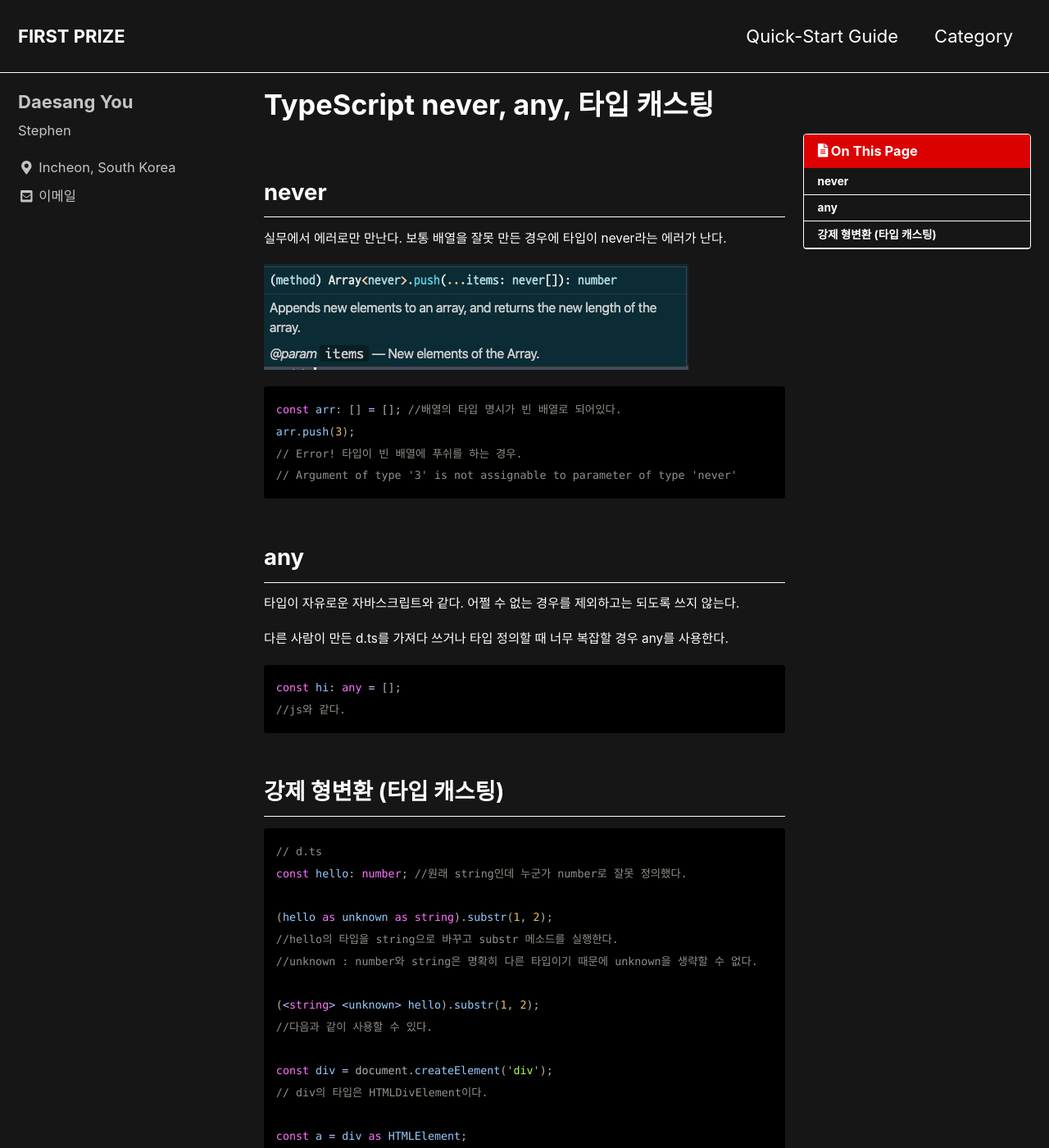
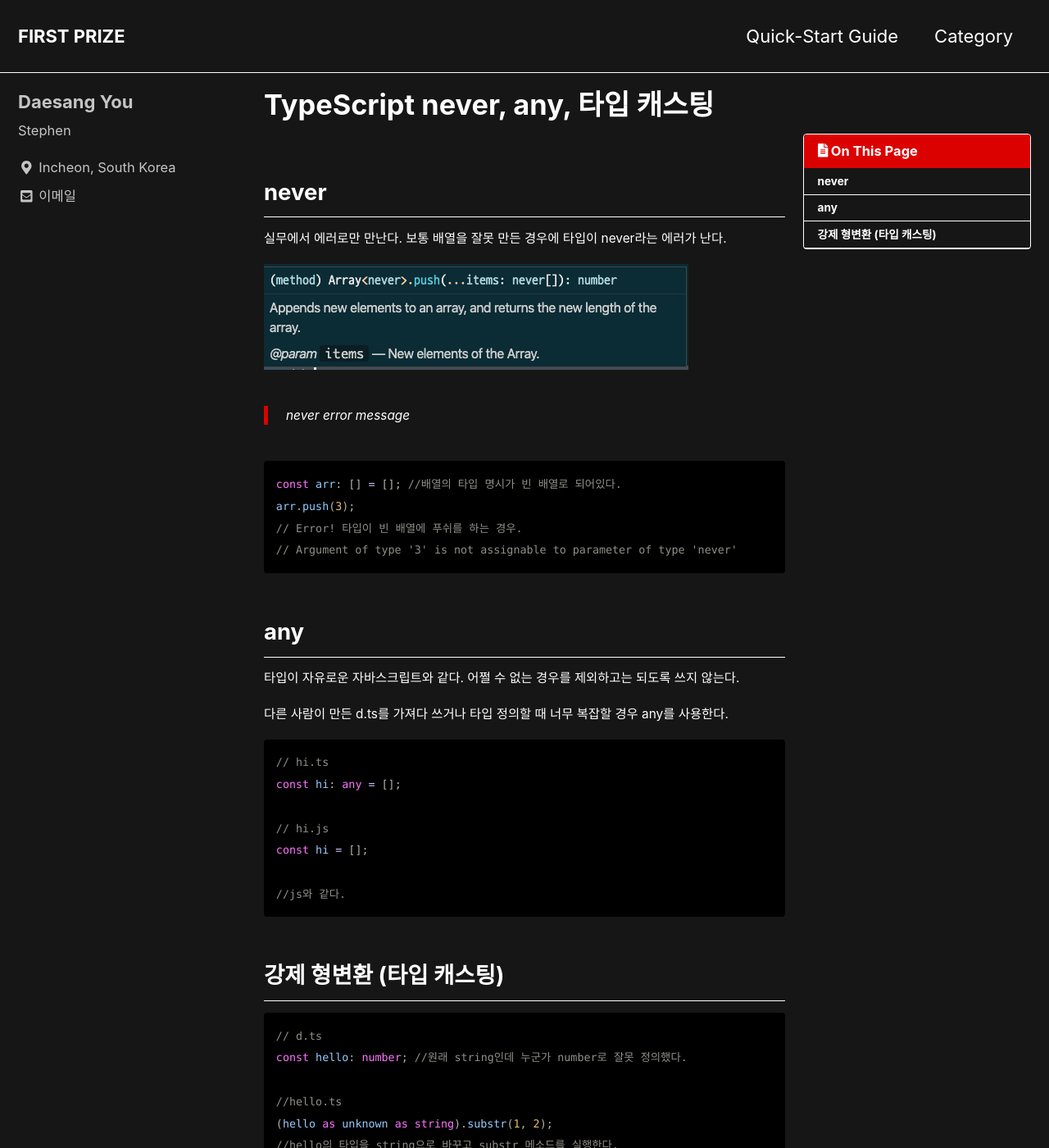
Before and after one commit to eotkd4791/eotkd4791.github.io, a Jekyll site: the page built from _posts/TypeScript/2020-01-21-TypeScript06.md, in a window 1280 px wide and 1400 px high. Shown: the whole window at 82% size. Built offline with Jekyll 4.4.1, drawn with Linux system fonts in a browser that asks for light colours; cached includes are drawn as plain includes; comment, search, counter and statistics services are not loaded; some of the changed text lies outside the part shown.

Commit message:
Update 2020-01-21-TypeScript06.md

````diff
--- a/_posts/TypeScript/2020-01-21-TypeScript06.md
+++ b/_posts/TypeScript/2020-01-21-TypeScript06.md
@@ -18,9 +18,9 @@ toc_sticky: true
 
 실무에서 에러로만 만난다. 보통 배열을 잘못 만든 경우에 타입이 never라는 에러가 난다.
 
-<!--never error message-->
+![never error](/assets/img/ts/ts-never.png)
 
-![never error](/assets/img/ts/ts-never.png)
+>never error message
 
 
 ```ts
@@ -38,7 +38,12 @@ arr.push(3);
 다른 사람이 만든 d.ts를 가져다 쓰거나 타입 정의할 때 너무 복잡할 경우 any를 사용한다.
 
 ```ts
+// hi.ts
 const hi: any = [];
+
+// hi.js
+const hi = [];
+
 //js와 같다.
 ```
 
@@ -49,6 +54,7 @@ const hi: any = [];
 // d.ts
 const hello: number; //원래 string인데 누군가 number로 잘못 정의했다.
 
+//hello.ts
 (hello as unknown as string).substr(1, 2);
 //hello의 타입을 string으로 바꾸고 substr 메소드를 실행한다.
 //unknown : number와 string은 명확히 다른 타입이기 때문에 unknown을 생략할 수 없다.
@@ -69,9 +75,9 @@ const a = div as unknown as number;
 // 정상 작동
 ```
 
-<!--unknown error message-->
+![unknown error](/assets/img/ts/ts-unknown-error-message.png)
 
-![unknown error](/assets/img/ts/ts-unknown-error-message.png)
+>unknown error message
 
 
 <br><br>
````
